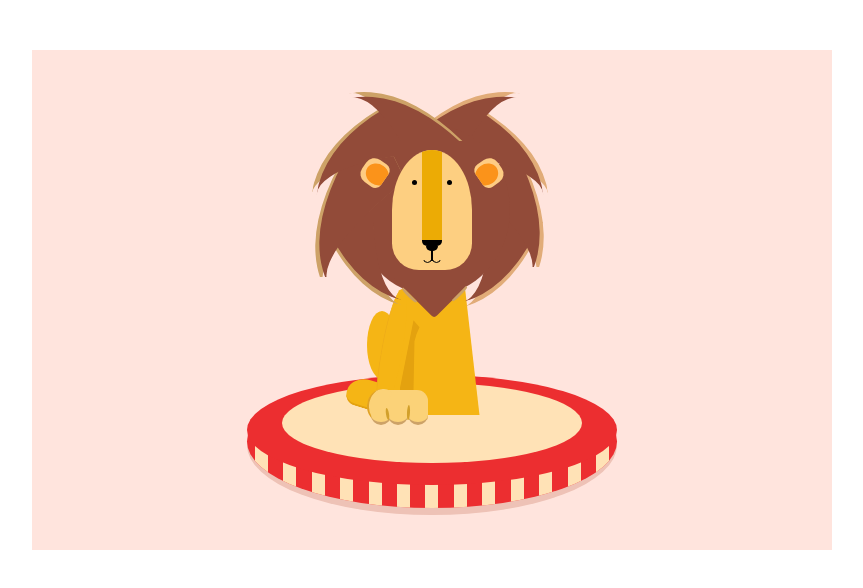
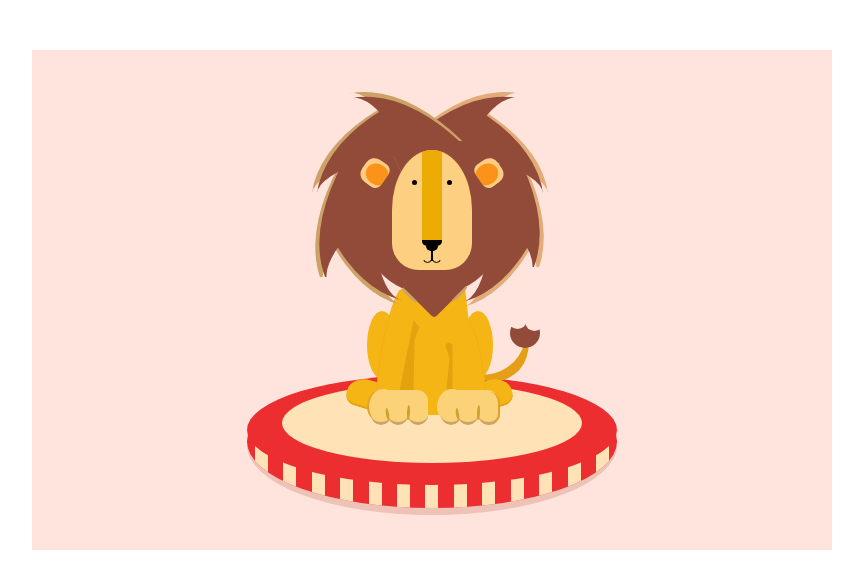
Before and after one commit to camilo9497/dibujoLeonCSS, a plain HTML site: page index.html in a window 1280 px wide. Shown: the whole page, without its empty margins (208-1071 px from the left). Drawn offline with Linux system fonts and the light colour scheme.

Commit message:
Leon completo sin animacion

```diff
--- a/estilos.css
+++ b/estilos.css
@@ -17,6 +17,7 @@
   --colorHair: #924b39;
   --colorSombra: #cda267;
   --colorHand: #fbd278;
+  --colorTail: #e49f16;
 }
 .container {
   display: flex;
@@ -89,13 +90,20 @@
 }
 
 .container-lion {
+  display: flex;
+  justify-content: center;
   z-index: 15;
   position: absolute;
   left: calc(50% - var(--withLion) / 2);
-  /* background: green; */
   width: var(--withLion);
   height: 280px;
   top: 15%;
+}
+.container-head-lion {
+  width: 233px;
+  height: 180px;
+  transform-origin: bottom center;
+  transform: rotate(0deg);
 }
 .container-base-face {
   display: flex;
@@ -486,6 +494,7 @@
   height: 30px;
   background: var(--colorHand);
   border-radius: 3px 11px 2px 3px;
+  z-index: 10;
 }
 .container-dedos {
   display: flex;
@@ -586,3 +595,101 @@
   z-index: -3;
   border-bottom: 2px solid #e4a20f;
 }
+.arm-right {
+  width: 20px;
+  background: var(--colorBody);
+  border-radius: 50%;
+  position: absolute;
+  left: 77px;
+  transform: rotate(-10deg);
+  border-left: 0;
+  border-right: 1px solid #efad18;
+  height: 100px;
+  top: 25px;
+}
+.hand-right {
+  left: 60px;
+}
+.sombra-brazo-right {
+  z-index: -2;
+  width: 8px;
+  height: 50px;
+  left: 0;
+  top: -48px;
+  clip-path: polygon(10% 6%, 50% 0%, 100% 5%, 100% 100%, 20% 100%, 63% 33%);
+}
+.finger-right {
+  border-left: none;
+}
+.dedo-right {
+  border-right: 2px solid #e0a225;
+}
+.dedo-right-uno {
+  left: 11px;
+}
+.dedo-right-dos {
+  left: 32px;
+}
+.atras-right {
+  left: 78px;
+}
+.atras-right-pata {
+  left: 92px;
+  transform: rotate(-17deg);
+  border-radius: 0 55% 11px 0;
+}
+.curve-left {
+  position: absolute;
+  z-index: -4;
+  top: 6px;
+  left: 65px;
+  width: 77px;
+  height: 77px;
+  border-radius: 50%;
+  background: none;
+  border-bottom: 10px solid var(--colorTail);
+  transform: rotate(-35deg);
+}
+.container-punta-tail {
+  width: 40px;
+  height: 40px;
+  position: absolute;
+  /* background: red; */
+  left: 120px;
+  top: 10px;
+}
+.punta-tail {
+  width: 30px;
+  height: 30px;
+  background: var(--colorHair);
+  border-radius: 50%;
+  position: absolute;
+  left: 5px;
+  bottom: -8px;
+}
+.hair-tail {
+  left: 132px;
+  height: 35px;
+  width: 40px;
+  bottom: 75px;
+}
+.right-cinco {
+  transform: rotate(-76deg);
+  left: -131px;
+  bottom: -105px;
+}
+.circulo-tail {
+  width: 19px;
+  height: 19px;
+  border-radius: 50%;
+  background: #ffe4dd;
+  position: absolute;
+  left: 3px;
+  top: 10px;
+}
+.tail-dos {
+  left: 20px;
+  top: 12px;
+}
+@keyframes moveHead {
+}
--- a/index.html
+++ b/index.html
@@ -98,6 +98,7 @@
           <div class="container-body-lion">
             <div class="container-tronco"></div>
             <div class="arm-left"></div>
+            <div class="arm-left arm-right"></div>
             <div class="container-hand">
               <div class="finger"></div>
               <div class="container-dedos">
@@ -111,8 +112,33 @@
               </div>
               <div class="sombra-brazo-left"></div>
             </div>
+            <div class="container-hand hand-right">
+              <div class="finger finger-right"></div>
+              <div class="container-dedos">
+                <div class="dedo"></div>
+                <div class="dedo"></div>
+                <div class="dedo dedo-right"></div>
+              </div>
+              <div class="container-separadores">
+                <div class="separador-dedo dedo-right-dos"></div>
+                <div class="separador-dedo dedo-right-uno"></div>
+              </div>
+              <div class="sombra-brazo-left sombra-brazo-right"></div>
+            </div>
             <div class="pierna-atras-left"></div>
+            <div class="pierna-atras-left atras-right"></div>
             <div class="pata-atras-left"></div>
+            <div class="pata-atras-left atras-right-pata"></div>
+            <div class="container-tail">
+              <!-- <div class="container-curve-left">
+              </div> -->
+              <div class="curve-left"></div>
+              <div class="container-punta-tail">
+                <div class="punta-tail"></div>
+                <div class="circulo-tail"></div>
+                <div class="circulo-tail tail-dos"></div>
+              </div>
+            </div>
           </div>
         </div>
         <div class="container-base">
```
